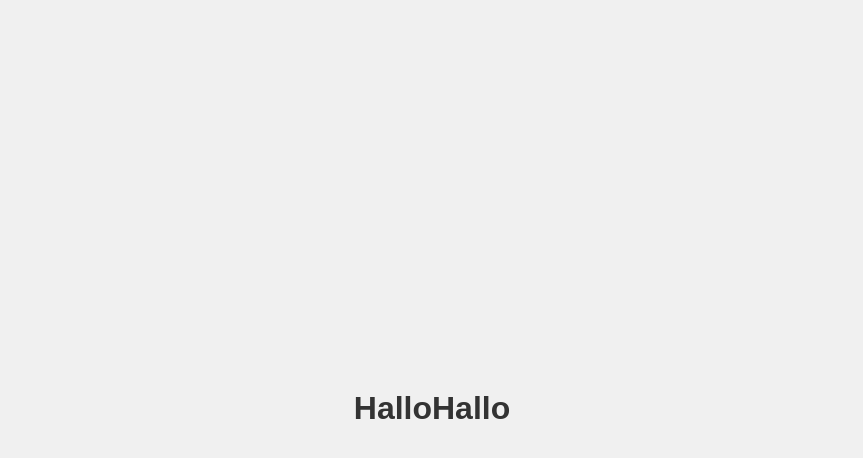
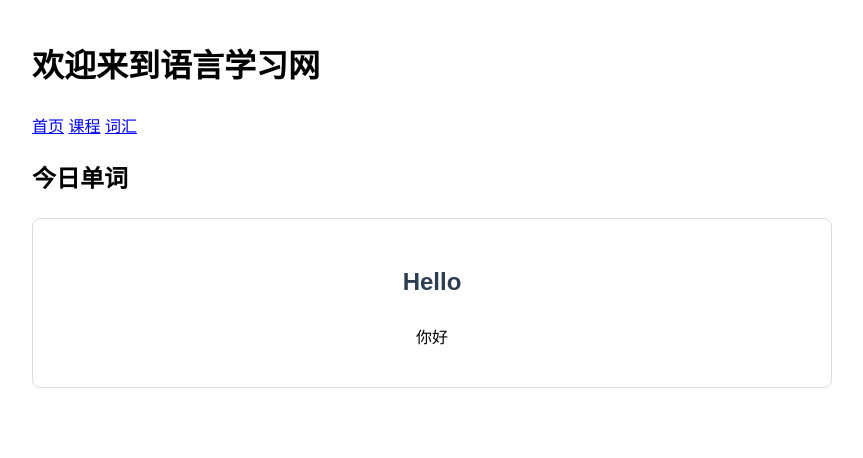
Before and after one commit to Luu89/luluchen.github.io, a plain HTML site: page index.html in a window 1280 px wide. Shown: the whole page, without its empty margins (208-1071 px from the left). Drawn offline with Linux system fonts and the light colour scheme; files that its build step writes are made by us from their sources.

Commit message:
first language page

```diff
--- a/index.html
+++ b/index.html
@@ -1,4 +1,4 @@
-<!DOCTYPE html>
+<!-- <!DOCTYPE html>
 <html lang="en">
 <head>
     <meta charset="UTF-8">
@@ -11,3 +11,36 @@
     <script src="scripts/app.js"></script>
 </body>
 </html>
+-->
+
+<!DOCTYPE html>
+<html lang="zh">
+<head>
+    <meta charset="UTF-8">
+    <meta name="viewport" content="width=device-width, initial-scale=1.0">
+    <title>语言学习网</title>
+    <link rel="stylesheet" href="css/style.css">
+</head>
+<body>
+    <header>
+        <h1>欢迎来到语言学习网</h1>
+        <nav>
+            <a href="#">首页</a>
+            <a href="#">课程</a>
+            <a href="#">词汇</a>
+        </nav>
+    </header>
+
+    <main>
+        <section class="daily-word">
+            <h2>今日单词</h2>
+            <div class="word-card">
+                <p>Hello</p>
+                <p>你好</p>
+            </div>
+        </section>
+    </main>
+
+    <script src="js/main.js"></script>
+</body>
+</html>
--- a/scripts/app.js
+++ b/scripts/app.js
@@ -1,6 +1,11 @@
 // This file contains JavaScript code to display "Hallo" on the webpage.
-document.addEventListener('DOMContentLoaded', function() {
-    const message = document.createElement('h1');
-    message.textContent = 'Hallo';
-    document.body.appendChild(message);
+//document.addEventListener('DOMContentLoaded', function() {
+//    const message = document.createElement('h1');
+//    message.textContent = 'Hallo';
+//    document.body.appendChild(message);
+//});
+
+// 示例：点击单词卡片翻转显示释义
+document.querySelector('.word-card').addEventListener('click', function() {
+    this.classList.toggle('flipped');
 });
--- a/styles/style.css
+++ b/styles/style.css
@@ -1,4 +1,4 @@
-body {
+/*body {
     font-family: Arial, sans-serif;
     display: flex;
     justify-content: center;
@@ -10,3 +10,26 @@ body {
 h1 {
     color: #333;
 }
+    */
+
+body {
+    font-family: 'Arial', sans-serif;
+    line-height: 1.6;
+    max-width: 800px;
+    margin: 0 auto;
+    padding: 20px;
+}
+
+.word-card {
+    border: 1px solid #ddd;
+    padding: 20px;
+    border-radius: 8px;
+    text-align: center;
+    margin: 20px 0;
+}
+
+.word-card p:first-child {
+    font-size: 24px;
+    font-weight: bold;
+    color: #2c3e50;
+}
```
